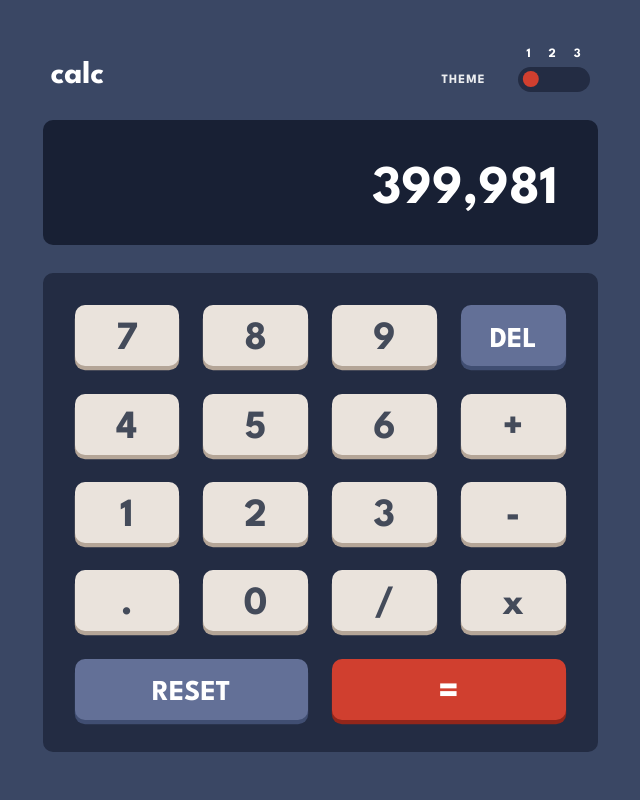
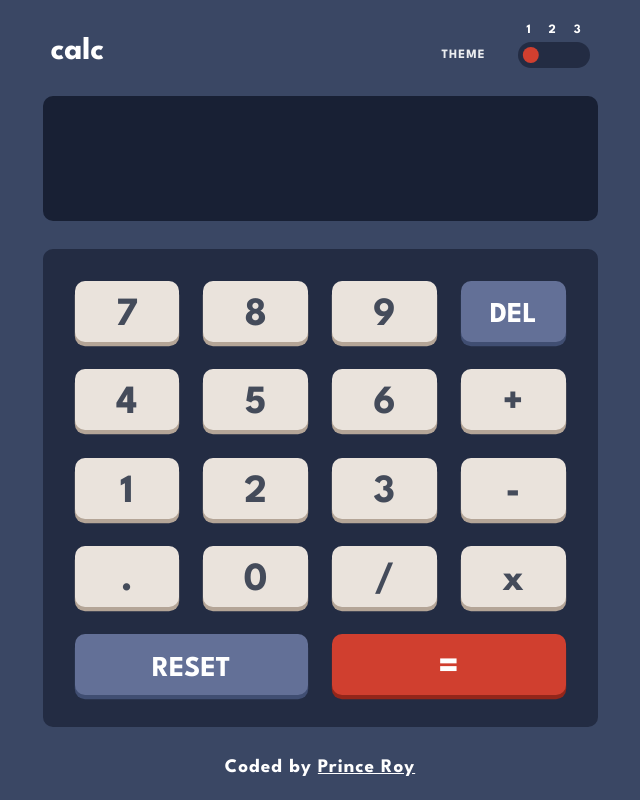
Before and after one commit to iprinceroyy/calculator-app, a website built with Parcel: page index.html in a window 1280 px wide. Shown: the whole page, without its empty margins (320-960 px from the left). Built offline with nearby package versions, Linux system fonts and the light colour scheme.

Commit message:
update markup

```diff
--- a/index.html
+++ b/index.html
@@ -45,7 +45,7 @@
 
 			<div class="calculator__result">
 				<div data-previous-operand></div>
-				<div data-current-operand>399,981</div>
+				<div data-current-operand></div>
 			</div>
 
 			<div class="keypad calculator__keypad">
@@ -70,9 +70,9 @@
 			</div>
 		</main>
 
-		<!-- <div class="attribution">
+		<div class="attribution">
 			Coded by
 			<a href="https://github.com/iprinceroyy">Prince Roy</a>
-		</div> -->
+		</div>
 	</body>
 </html>
```
